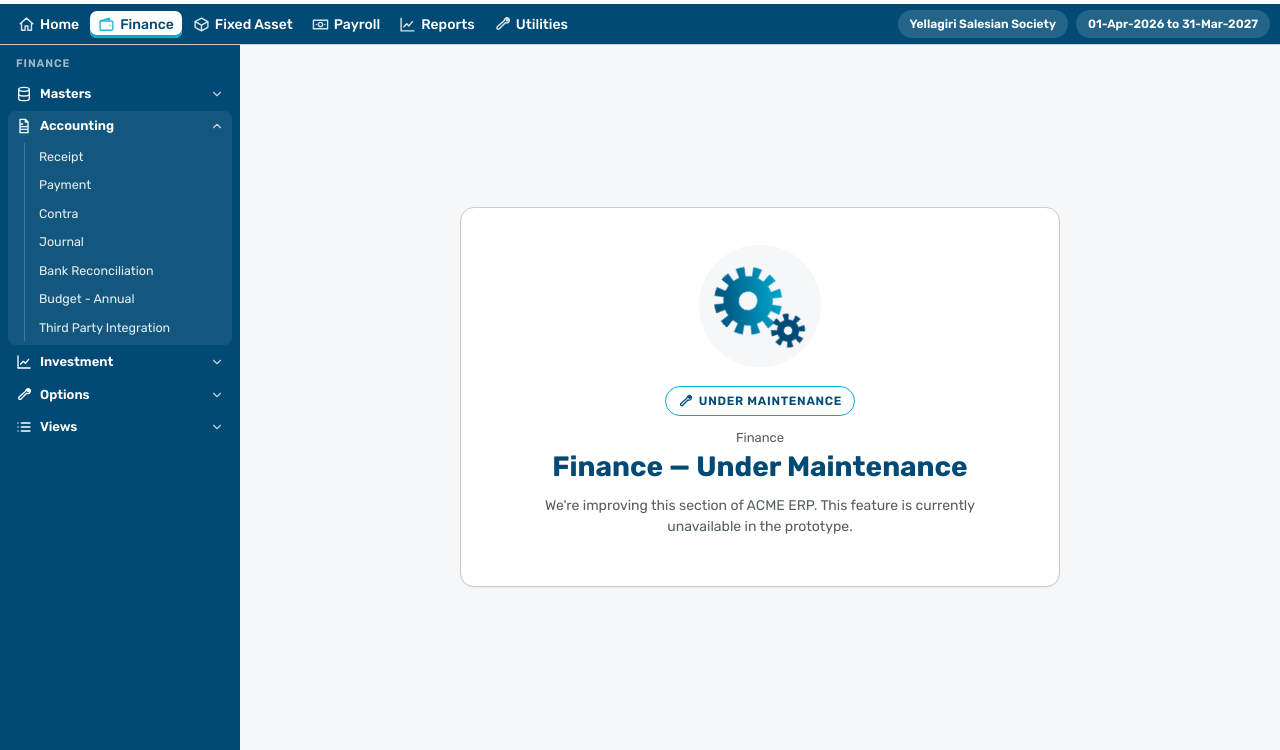
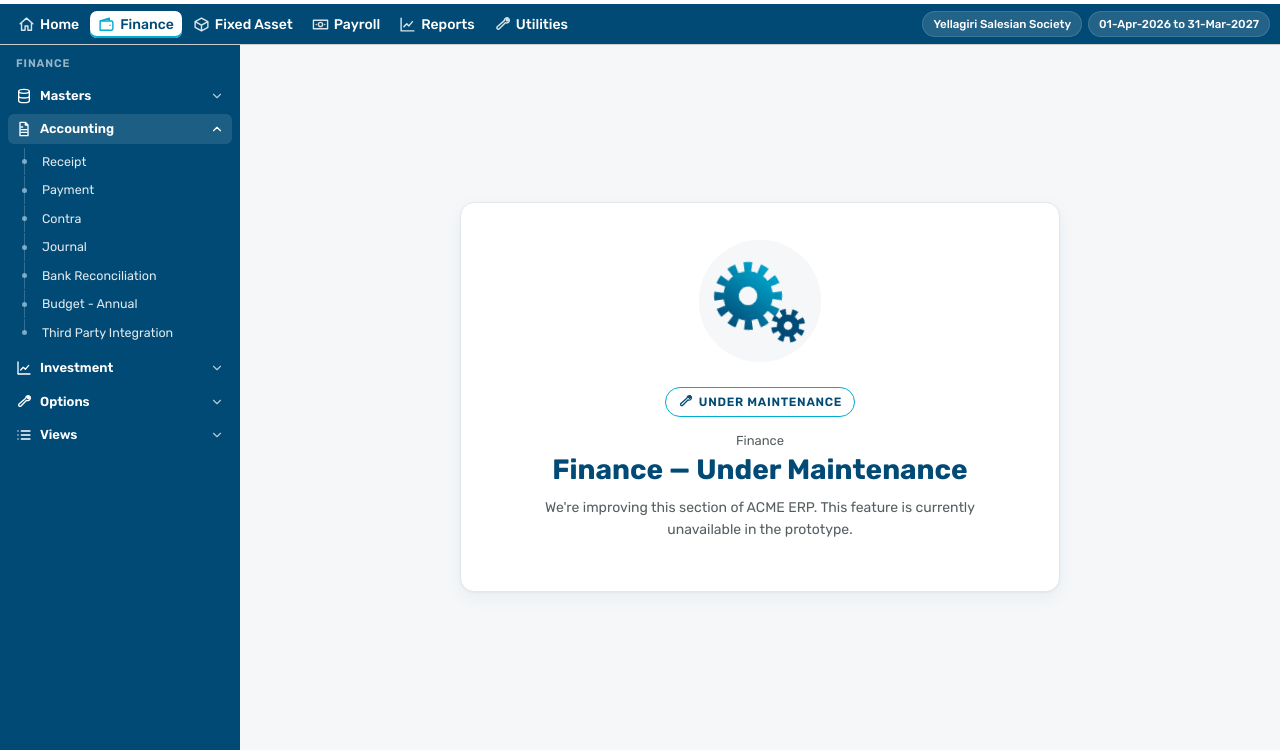
Before and after one commit to akshayawajbai/acme-erp-html-prototype, a plain HTML site: page branch.html in a window 1280 px wide. Shown: the part 50-800 px from the top of the page. Drawn offline with Linux system fonts and the light colour scheme; sample sign-in values are in the browser's storage.

Commit message:
Branch Office: tree-style sidebar, clearer menu states, refined content card
- Sidebar submenus: thin vertical connector line under each group icon with
  5px dots; dots turn cyan on hover, selected dot is filled and larger
- Distinct states: hover (light tint), expanded parent (lighter blue, chevron up),
  selected item (white pill, primary blue text, thin cyan indicator)
- Expanded groups no longer tint the whole container; more spacing between groups
- Accordion animation 210-230ms (height + opacity), chevron rotation; reduced motion respected
- Sidebar toggle: hover background, icon flips when collapsed; sidebar and
  content width transition together (250ms)
- Top nav: white active item with a 2px cyan bottom indicator; compact badges
- Under Maintenance card: lighter border and shadow, refined spacing, slower gears

Co-Authored-By: Claude Opus 5.5 <noreply@anthropic.com>

```diff
--- a/css/dashboard.css
+++ b/css/dashboard.css
@@ -22,44 +22,64 @@ body.br{
 .br .ib:hover,.br .pf:hover,.br .pf[aria-expanded="true"]{border-color:var(--bd)}
 .br .nl{color:#fff}.br .nl .ic{opacity:.85}
 .br .nl:hover{background:rgba(255,255,255,.14)}
-.br .nl.on{background:#fff;color:var(--s);box-shadow:inset 0 -3px 0 var(--p)}.br .nl.on .ic{color:var(--p)}
+.br .nl{transition:background-color .18s ease,color .18s ease}
+.br .nl.on,.br .nl.on:hover{background:#fff;color:var(--s);box-shadow:inset 0 -2px 0 var(--p)}.br .nl.on .ic{color:var(--p);opacity:1}
 .br .nl:focus-visible{outline-color:var(--p)}
 .br .chip{background:rgba(255,255,255,.14);color:#fff}
+.br .nx{gap:6px}.br .nx .chip{padding:3px 10px;font-size:11.5px;font-weight:500;line-height:18px;border:1px solid rgba(255,255,255,.12)}
 .br :focus-visible{outline-color:var(--p)}
 
 /* main area */
 .br main{max-width:none;padding:0}
 .br .ud{background:none;min-height:calc(100vh - var(--hh) - var(--rnh,0px));min-height:calc(100dvh - var(--hh) - var(--rnh,0px));padding:clamp(12px,3vh,28px) 16px}
 .br.rep{--rnh:49px}
-.br .ud-card{box-shadow:var(--sh);border-color:var(--bd);border-radius:14px;animation:none}
+.br .ud-card{border:1px solid #E1E7EC;border-radius:14px;box-shadow:0 1px 2px rgba(4,17,21,.04),0 6px 18px rgba(1,74,117,.05);animation:none}
+.br .ud-art{margin-bottom:clamp(10px,2.2vh,18px)}
+.br .mt-art .g1{animation-duration:22s}.br .mt-art .g2{animation-duration:15s} /* slower, calmer gear rotation */
 .br .ud-pill{background:#fff;border:1px solid var(--p);color:var(--s)}
-.br .ud-card p.msg{color:var(--t2)}
+.br .ud-path{margin:clamp(8px,1.8vh,14px) 0 2px}
+.br .ud-card h1{margin-bottom:clamp(6px,1.4vh,10px)}
+.br .ud-card p.msg{color:var(--t2);line-height:1.6}
 
 /* ---------- module sidebar ---------- */
 /* primary-blue sidebar: white text/icons, translucent white hover, white selected item with a cyan indicator.
    Scrolls with wheel / touch / keyboard; scrollbar hidden by the shared html.app rule */
-.side{position:fixed;top:var(--hh);bottom:0;left:0;width:var(--sw);background:#014A75;color:#fff;border-right:0;overflow-y:auto;overscroll-behavior:contain;padding:8px 8px 14px;transition:width .2s,transform .2s;z-index:15}
-.side-h{margin:4px 8px 6px;font-size:11px;font-weight:600;letter-spacing:.08em;text-transform:uppercase;color:rgba(255,255,255,.62)}
-.side details{margin-bottom:2px;border-radius:8px;transition:background-color .18s ease}
-.side details[open]{background:rgba(255,255,255,.07);padding-bottom:4px} /* expanded group: lighter translucent panel */
-.side summary{list-style:none;cursor:pointer;padding:6px 8px;border-radius:6px;font-size:13px;font-weight:600;line-height:1.4;color:#fff;display:flex;align-items:center;gap:8px;transition:background-color .16s ease}
+/* states: normal (white) · hover (8% white) · expanded parent (11% white, chevron up) · selected item (white pill, cyan bar, cyan dot) */
+.side{position:fixed;top:var(--hh);bottom:0;left:0;width:var(--sw);background:#014A75;color:#fff;border-right:0;overflow-y:auto;overflow-x:hidden;overscroll-behavior:contain;padding:10px 8px 16px;transition:width .25s ease,transform .25s ease;z-index:15}
+.side-h{margin:2px 8px 8px;font-size:11px;font-weight:600;letter-spacing:.08em;text-transform:uppercase;color:rgba(255,255,255,.6)}
+.side details{margin-bottom:3px}
+.side details[open]{margin-bottom:6px}
+.side summary{list-style:none;cursor:pointer;padding:6px 8px;border-radius:6px;font-size:13px;font-weight:600;line-height:1.4;color:#fff;display:flex;align-items:center;gap:8px;white-space:nowrap;transition:background-color .18s ease}
 .side summary::-webkit-details-marker{display:none}
-.side summary .ic{width:16px;height:16px;color:#fff}
-.side summary .cv-i{margin-left:auto;width:14px;height:14px;color:rgba(255,255,255,.75);transition:transform .2s ease}
-.side details[open]:not(.closing)>summary .cv-i{transform:rotate(180deg)}
-.side summary:hover{background:rgba(255,255,255,.12)}
+.side summary .ic{width:16px;height:16px;color:#fff;flex:none}
+.side summary .cv-i{margin-left:auto;width:14px;height:14px;color:rgba(255,255,255,.7);transition:transform .22s ease,color .18s ease}
+.side summary:hover{background:rgba(255,255,255,.08)}
+.side details[open]>summary{background:rgba(255,255,255,.11)}
+.side details[open]>summary:hover{background:rgba(255,255,255,.15)}
+.side details[open]:not(.closing)>summary .cv-i{transform:rotate(180deg);color:#fff}
 .side summary:focus-visible{outline:2px solid #7FDCF0;outline-offset:-2px}
-.side ul{list-style:none;margin:2px 0 0 16px;padding:0 4px 0 6px;border-left:1px solid rgba(255,255,255,.2);overflow:hidden}
-.side ul li+li{margin-top:1px}
-.side ul a{display:block;padding:5px 8px;font-size:12.5px;line-height:1.4;color:rgba(255,255,255,.9);border-radius:6px;transition:background-color .16s ease,color .16s ease}
-.side ul a:hover{background:rgba(255,255,255,.12);color:#fff}
-.side ul a:focus-visible{outline:2px solid #7FDCF0;outline-offset:-2px;background:rgba(255,255,255,.12);color:#fff}
-.side ul a.on{background:#fff;color:#014A75;font-weight:600;box-shadow:inset 3px 0 0 #00ACD2}
+/* tree: a 1px line runs down from the group icon's centre (x = 16px); each item has a 5px dot sitting on the line */
+.side ul{list-style:none;margin:3px 0 0;padding:0 0 0 26px;overflow:hidden}
+.side ul li{position:relative}
+.side ul li::before{content:"";position:absolute;left:-10.5px;top:0;bottom:0;width:1px;background:rgba(255,255,255,.2)}
+.side ul li:last-child::before{bottom:50%}
+.side ul a{position:relative;display:block;margin:1px 0;padding:5px 8px;font-size:12.5px;line-height:1.4;color:rgba(255,255,255,.88);border-radius:6px;transition:background-color .18s ease,color .18s ease}
+.side ul a::before{content:"";position:absolute;left:-12.5px;top:50%;width:5px;height:5px;margin-top:-2.5px;border-radius:50%;background:#9CC9E3;opacity:.75;
+  transition:background-color .18s ease,opacity .18s ease,transform .18s ease}
+.side ul a:hover,.side ul a:focus-visible{background:rgba(255,255,255,.08);color:#fff}
+.side ul a:hover::before,.side ul a:focus-visible::before{background:#00ACD2;opacity:1}
+.side ul a:focus-visible{outline:2px solid #7FDCF0;outline-offset:-2px}
+.side ul a.on{background:#fff;color:#014A75;font-weight:600;box-shadow:inset 2px 0 0 #00ACD2}
+.side ul a.on::before{background:#00ACD2;opacity:1;transform:scale(1.4);box-shadow:0 0 0 2px #014A75} /* filled, larger, cut out of the line */
 .side ul a.on:focus-visible{outline-color:#00ACD2}
-.has-side main{margin-left:var(--sw);transition:margin .2s}
+.has-side main{margin-left:var(--sw);transition:margin-left .25s ease}
 .col .side{width:60px;padding:10px 6px}.col .side ul,.col .side .t,.col .side .cv-i,.col .side .side-h{display:none}.col .side summary{justify-content:center;padding:9px 0}
-.col .side details[open]{background:none;padding-bottom:0}
 .col main{margin-left:60px}
+/* sidebar toggle next to the logo */
+.br #sbt{transition:background-color .18s ease,border-color .18s ease,color .18s ease}
+.br #sbt:hover{background:#EAF3F9;border-color:#BFD7E6;color:#014A75}
+.br #sbt .ic{transition:transform .25s ease}
+.br.col #sbt .ic{transform:scaleX(-1)}
 
 /* ---------- Reports category bar ---------- */
 .rnav{background:#fff;border-bottom:1px solid var(--bd);padding:0 12px}
@@ -86,7 +106,7 @@ body.br{
   .side{transform:translateX(-100%);width:min(280px,86vw)!important;box-shadow:var(--sh2);z-index:35}
   .has-side main,.col main{margin-left:0}
   .open-side .side{transform:none}
-  .col .side ul{display:block}.col .side .t,.col .side .cv-i{display:inline}.col .side .side-h{display:block}.col .side summary{justify-content:flex-start;padding:7px 10px}
+  .col .side ul{display:block}.col .side .t,.col .side .cv-i{display:inline}.col .side .side-h{display:block}.col .side summary{justify-content:flex-start;padding:6px 8px}
   .side summary,.side ul a{min-height:40px;display:flex;align-items:center}
   .rc-b{height:40px}.rdm a{min-height:40px;display:flex;align-items:center}
   .br.rep{--rnh:53px}
--- a/js/branch.js
+++ b/js/branch.js
@@ -53,9 +53,9 @@ const sideAnim=!matchMedia('(prefers-reduced-motion:reduce)').matches;
 function toggleGroup(d){const ul=$('ul',d),opening=!d.open||d.classList.contains('closing');if(d._a){d._a.cancel();d._a=null}
   if(!sideAnim||!ul||!ul.animate){d.open=opening;return}
   if(opening){d.open=true;const h=ul.scrollHeight;
-    d._a=ul.animate([{height:'0px',opacity:0},{height:h+'px',opacity:1}],{duration:180,easing:'ease-out'});d._a.onfinish=()=>d._a=null}
+    d._a=ul.animate([{height:'0px',opacity:0},{height:h+'px',opacity:1}],{duration:230,easing:'cubic-bezier(.2,.7,.3,1)'});d._a.onfinish=()=>d._a=null}
   else{d.classList.add('closing');const h=ul.scrollHeight;
-    d._a=ul.animate([{height:h+'px',opacity:1},{height:'0px',opacity:0}],{duration:160,easing:'ease-in'});
+    d._a=ul.animate([{height:h+'px',opacity:1},{height:'0px',opacity:0}],{duration:210,easing:'cubic-bezier(.4,0,.6,1)'});
     d._a.onfinish=()=>{d.open=false;d.classList.remove('closing');d._a=null};d._a.oncancel=()=>d.classList.remove('closing')}}
 $('#sb').addEventListener('click',e=>{const s=e.target.closest('summary');if(!s)return;e.preventDefault();
   if(document.body.classList.contains('col')){document.body.classList.remove('col');$('#sbt').setAttribute('aria-expanded','true');s.parentElement.open=true;return}
```
